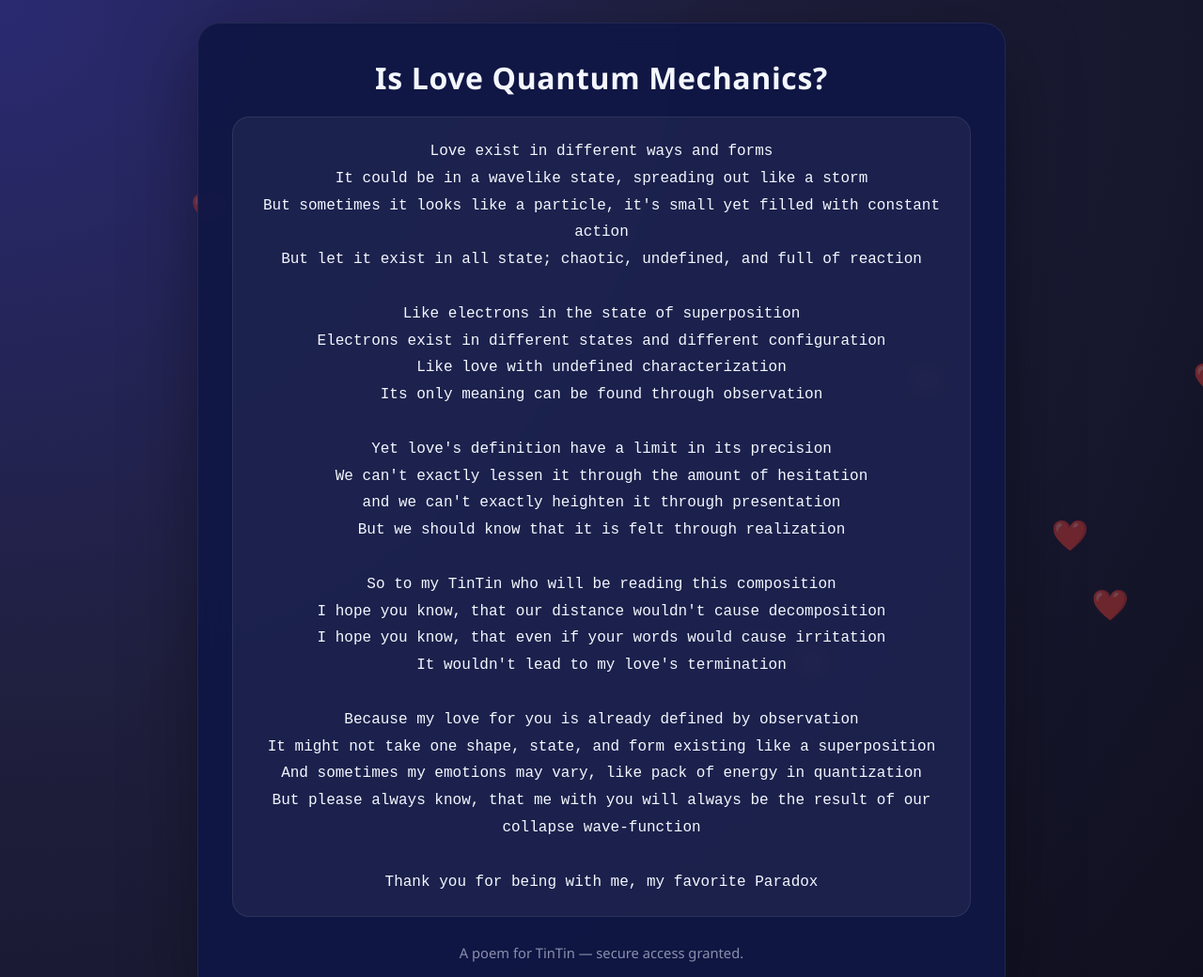
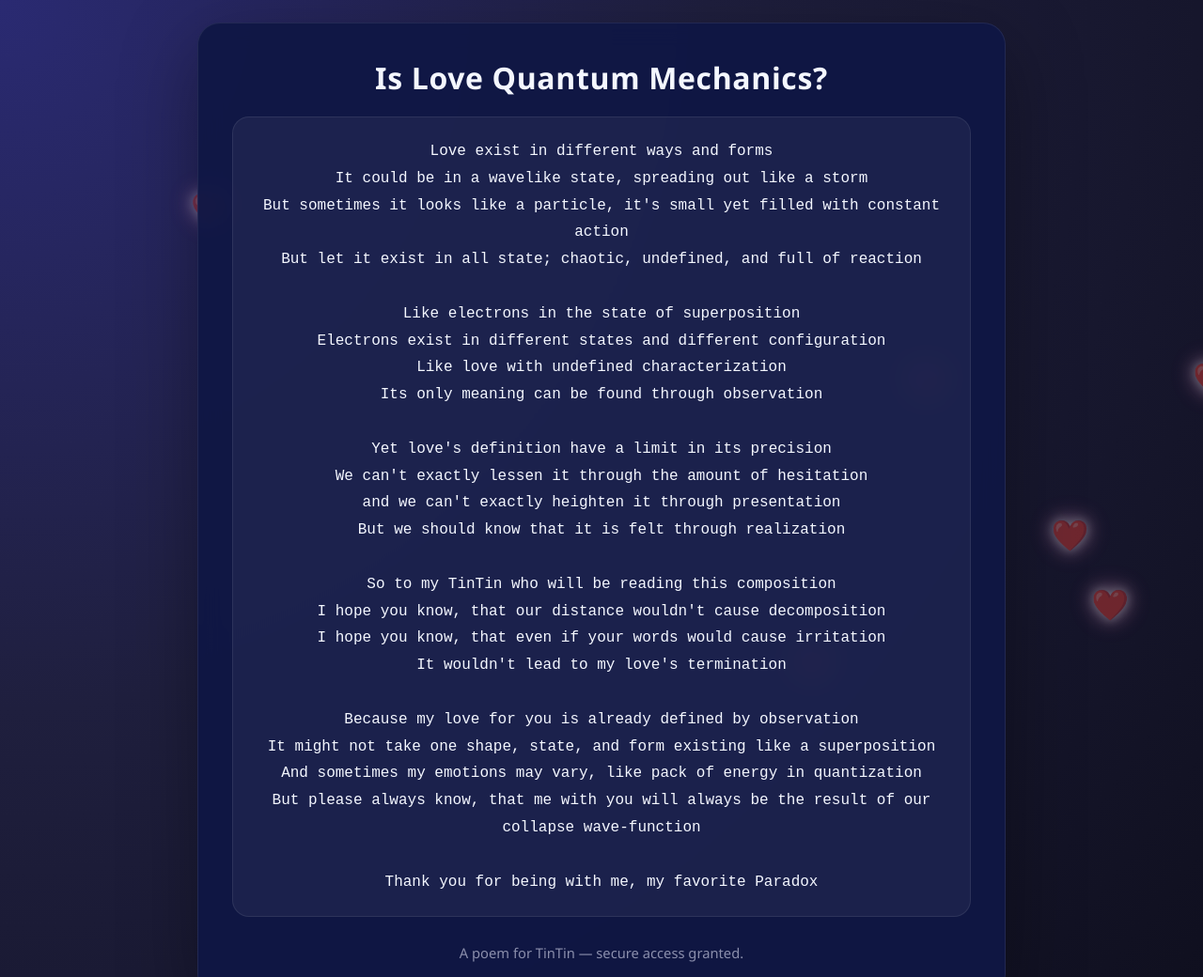
Before and after one commit to recintocharlewin-sudo/quantum_mechanics, a website: page home.html in a window 1280 px wide. Shown: the top 1040 px of the page at 94% size. Drawn offline with Linux system fonts and the light colour scheme.

Commit message:
I labyu TIn

```diff
--- a/styles.css
+++ b/styles.css
@@ -17,7 +17,6 @@ body {
     align-items: center;
     padding: 24px;
     position: relative;
-    overflow: hidden;
 }
 
 .hearts-container {
@@ -33,8 +32,10 @@ body {
 .heart {
     position: absolute;
     font-size: 2rem;
-    opacity: 0.4;
+    opacity: 0.7;
     animation: float-up 6s ease-in infinite;
+    filter: drop-shadow(0 0 8px rgba(255, 255, 255, 0.8)) drop-shadow(0 0 12px rgba(255, 105, 180, 0.6));
+    text-shadow: 0 0 10px rgba(255, 255, 255, 0.5);
 }
 
 @keyframes float-up {
```
Also changed, not shown: index.html (+1 -1 lines).
